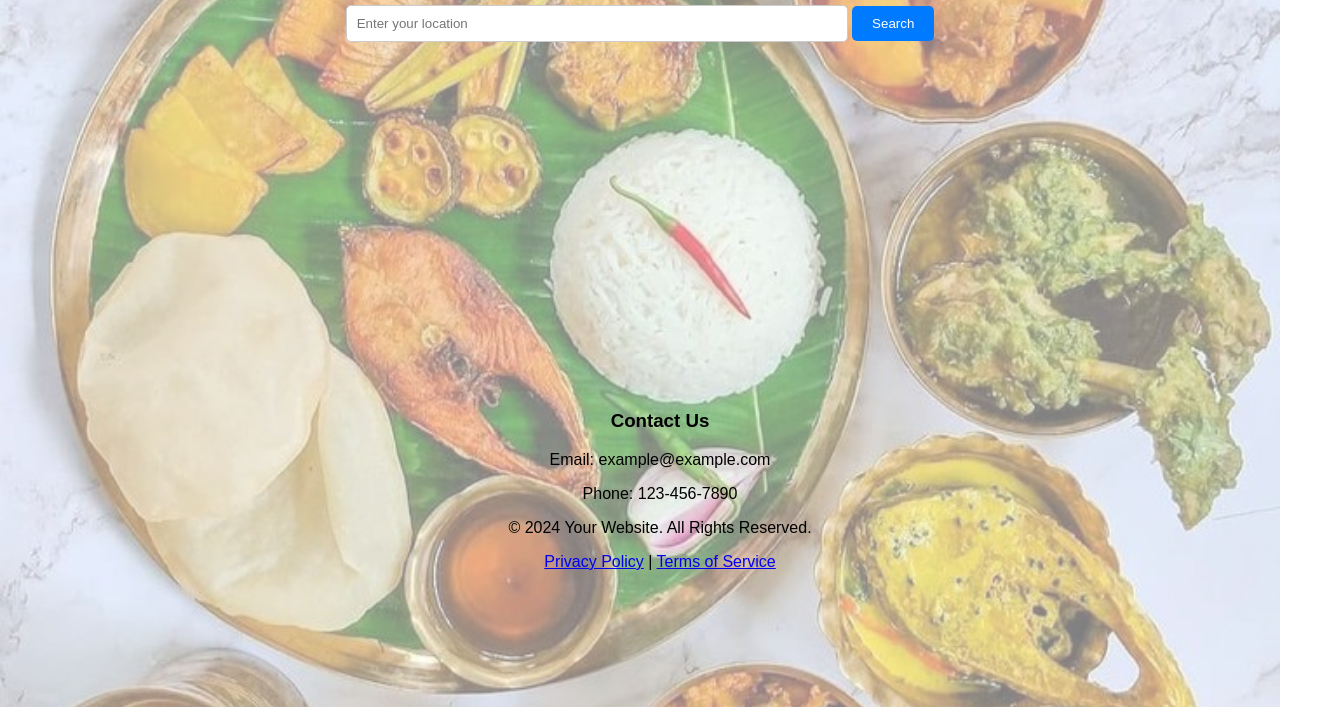
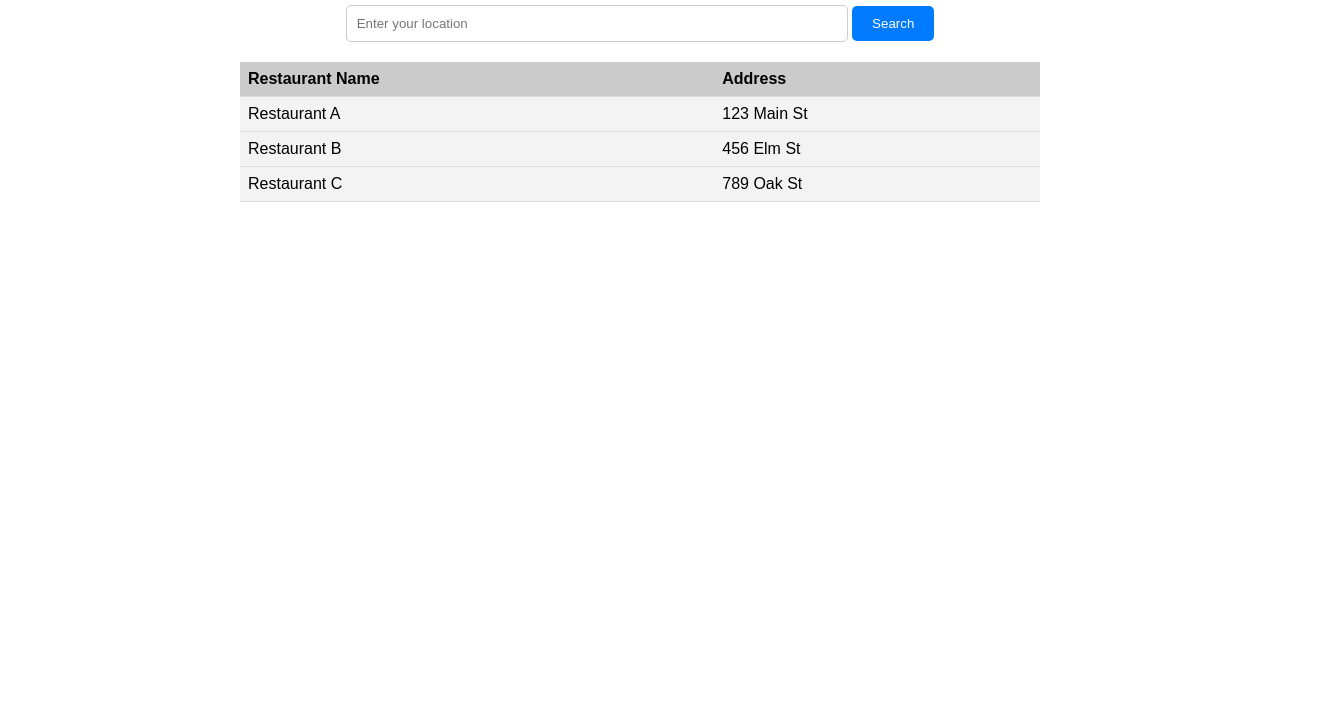
Before and after one commit to jannatulferdous21/Restautant, a plain HTML site: page index.html in a window 1280 px wide. Shown: the part 93-800 px from the top of the page, 1320 px wide, since content can reach past the window. Drawn offline with Linux system fonts and the light colour scheme.

Commit message:
Update index.html

```diff
--- a/index.html
+++ b/index.html
@@ -11,34 +11,16 @@
             font-family: Arial, sans-serif;
             margin: 0;
             padding: 0;
-            background-image: url('vorta.jpeg');
-            background-size: cover;
-            background-position: center;
-            background-repeat: no-repeat;
             min-height: 100vh; /* Set minimum height of the body to full viewport height */
             position: relative;
-        }
-
-        body::before {
-            content: '';
-            position: absolute;
-            top: 0;
-            left: 0;
-            width: 100%;
-            height: 100%;
-            background-color: rgba(255, 255, 255, 0.5); /* Lighten the background image */
-            z-index: -1; /* Move the pseudo-element behind other content */
         }
 
         .container {
             max-width: 800px;
             margin: 0 auto;
             padding: 20px;
-            /* background-color: rgba(255, 255, 255, 0.9); */
-            /* border-radius: 10px; */
-            /* box-shadow: 0 0 10px rgba(0, 0, 0, 0.3); */
             position: relative;
-            z-index: 2;
+            /* z-index: 2; */
             margin-bottom: 90px; /* Add margin to the bottom to accommodate the footer */
         }
 
@@ -73,27 +55,30 @@
             background-color: #0056b3;
         }
 
-        ul {
-            list-style-type: none;
-            padding: 0;
+        table {
+            width: 100%;
+            border-collapse: collapse;
+            margin-top: 20px;
         }
 
-        li {
-            background-color: #fff;
-            padding: 10px;
-            margin-bottom: 5px;
-            border-radius: 5px;
-            box-shadow: 0 2px 4px rgba(0, 0, 0, 0.1);
+        th {
+            padding: 8px;
+            text-align: left;
+            border-bottom: 1px solid #ddd;
+            background-color: #33333340; /* Deep gray color for table header */
         }
 
-        footer {
-            position: absolute;
-            bottom: 0;
-            width: 100%;
-            /* background-color: rgba(255, 255, 255, 0.9); */
-            padding: 10px 20px;
-            text-align: center;
+        td {
+            padding: 8px;
+            text-align: left;
+            border-bottom: 1px solid #ddd;
+            background-color: #f2f2f2de; /* Light gray color for table rows */
         }
+
+        /* tbody tr:nth-child(odd) {
+
+            background-color: #f2f2f2;
+        } */
 
         @media only screen and (max-width: 600px) {
             input[type="text"] {
@@ -105,9 +90,7 @@
         .top-right-button {
             position: absolute;
             top: 20px;
-            /* right: 18px; */
             right: 46px;
-
             margin: 12px ;
             padding: 10px;
             background-color: #007bff;
@@ -131,26 +114,33 @@
             <input type="text" id="location" name="location" placeholder="Enter your location">
             <input type="submit" value="Search">
         </form>
-        <ul id="restaurantList"></ul>
+        <table id="restaurantTable">
+            <thead>
+                <tr>
+                    <th>Restaurant Name</th>
+                    <th>Address</th>
+                </tr>
+            </thead>
+            <tbody id="restaurantList">
+                <tr>
+                    <td>Restaurant A</td>
+                    <td>123 Main St</td>
+                </tr>
+                <tr>
+                    <td>Restaurant B</td>
+                    <td>456 Elm St</td>
+                </tr>
+                <tr>
+                    <td>Restaurant C</td>
+                    <td>789 Oak St</td>
+                </tr>
+            </tbody>
+        </table>
     </div>
 
-    <footer>
-        <div class="container">
-            <div class="footer-content">
-                <div class="footer-column">
-                    <h3>Contact Us</h3>
-                    <p>Email: example@example.com</p>
-                    <p>Phone: 123-456-7890</p>
-                </div>
-            </div>
-            <div class="footer-bottom">
-                <p>&copy; 2024 Your Website. All Rights Reserved.</p>
-                <p><a href="#">Privacy Policy</a> | <a href="#">Terms of Service</a></p>
-            </div>
-        </div>
-    </footer>
     <script>
         const searchForm = document.getElementById('searchForm');
+        const restaurantTable = document.getElementById('restaurantTable');
         const restaurantList = document.getElementById('restaurantList');
 
         const restaurants = [
@@ -159,23 +149,21 @@
             { name: 'Restaurant C', location: '789 Oak St' }
         ];
 
+        renderRestaurants(restaurants);
+
         searchForm.addEventListener('submit', function (event) {
             event.preventDefault();
             const location = document.getElementById('location').value;
-            displayRestaurants(location);
-        });
-
-        function displayRestaurants(location) {
             const filteredRestaurants = restaurants.filter(restaurant => restaurant.location.toLowerCase().includes(location.toLowerCase()));
             renderRestaurants(filteredRestaurants);
-        }
+        });
 
         function renderRestaurants(restaurants) {
             restaurantList.innerHTML = '';
             restaurants.forEach(restaurant => {
-                const li = document.createElement('li');
-                li.textContent = restaurant.name + ' - ' + restaurant.location;
-                restaurantList.appendChild(li);
+                const tr = document.createElement('tr');
+                tr.innerHTML = `<td>${restaurant.name}</td><td>${restaurant.location}</td>`;
+                restaurantList.appendChild(tr);
             });
         }
         document.getElementById('button').addEventListener('click', function() {
```
